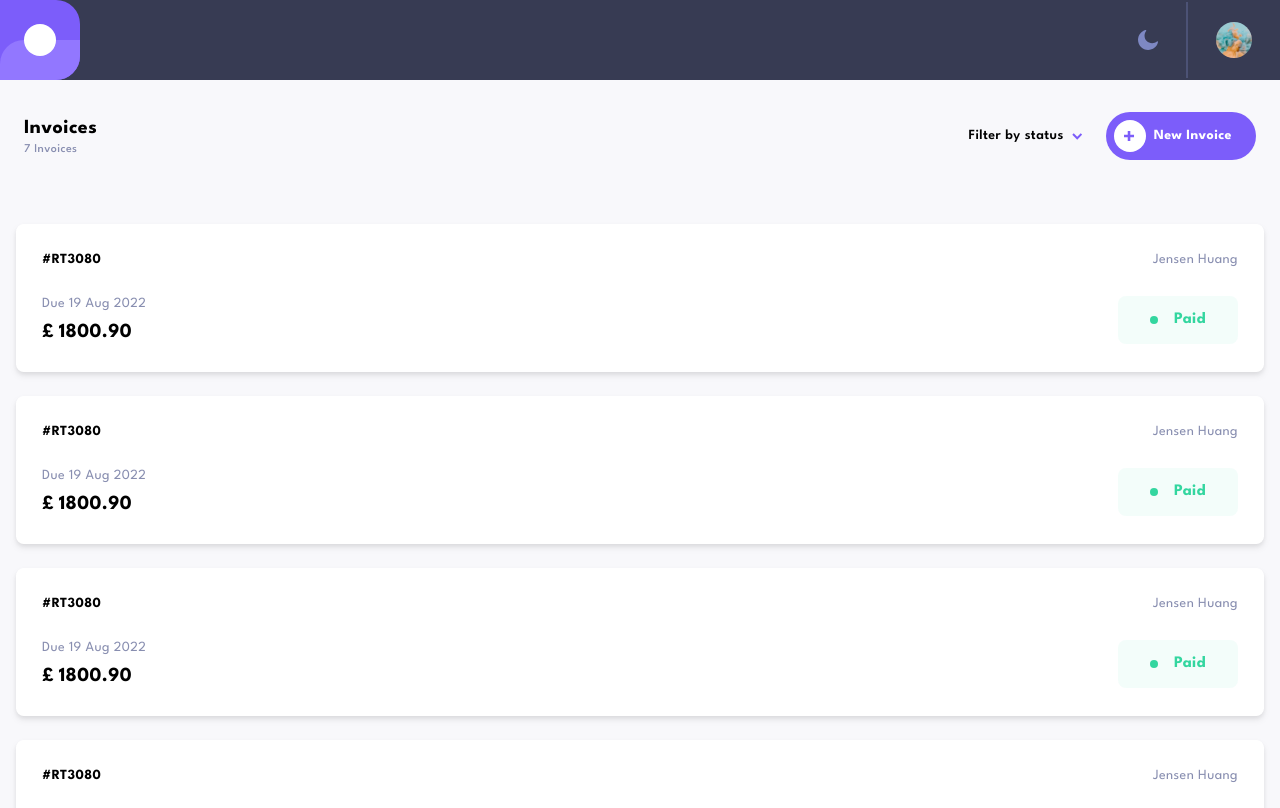
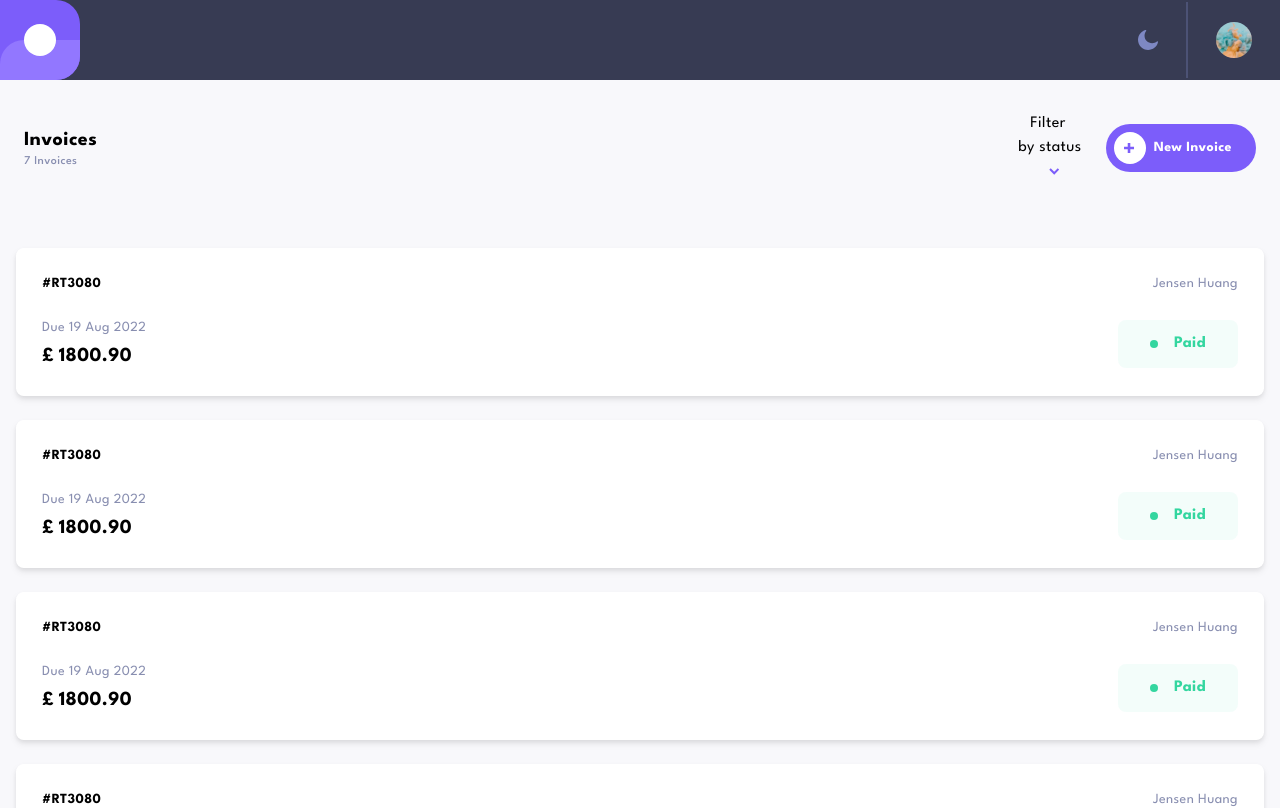
Before and after one commit to arronrees/invoice-app, a Next.js app: page / in a window 1280 px wide. Shown: the top 808 px of the page. Built offline with nearby package versions, Linux system fonts and the light colour scheme.

Commit message:
Changed filter form to headlessui

```diff
--- a/components/headline/Filter.jsx
+++ b/components/headline/Filter.jsx
@@ -1,38 +1,9 @@
-import { useState } from 'react';
-import FilterForm from './FilterForm';
+import FilterPopup from './FilterPopup';
 
 export default function Filter() {
-  const [filterActive, setFilterActive] = useState(false);
-
   return (
     <div className='ml-auto mr-6 relative'>
-      <button
-        type='button'
-        className='flex items-center font-semibold text-sm'
-        onClick={() => setFilterActive(!filterActive)}
-      >
-        <span className='sm:pr-1'>Filter</span>
-        <span className='hidden sm:block'>by status</span>
-        <span className='ml-2'>
-          <svg
-            width='10'
-            height='7'
-            viewBox='0 0 10 7'
-            fill='none'
-            xmlns='http://www.w3.org/2000/svg'
-            className={`transition duration-300 ${
-              filterActive ? 'rotate-180' : ''
-            }`}
-          >
-            <path
-              d='M1 1L5.2279 5.2279L9.4558 1'
-              stroke='#7C5DFA'
-              strokeWidth='2'
-            />
-          </svg>
-        </span>
-      </button>
-      <FilterForm filterActive={filterActive} />
+      <FilterPopup />
     </div>
   );
 }
--- a/components/headline/FilterForm.jsx
+++ b/components/headline/FilterForm.jsx
@@ -1,14 +1,8 @@
 import FilterFormInput from './FilterFormInput';
 
-export default function FilterForm({ filterActive }) {
+export default function FilterForm() {
   return (
-    <form
-      className={`absolute shadow-xs drop-shadow-xl p-6 pr-20 bg-white rounded-lg left-1/2 -translate-x-1/2 transition duration-300 z-10 ${
-        filterActive
-          ? 'opacity-100 visible pointer-events-auto'
-          : 'opacity-0 invisible pointer-events-none'
-      }`}
-    >
+    <form className='absolute shadow-xs drop-shadow-xl p-6 pr-20 bg-white rounded-lg left-1/2 -translate-x-1/2 transition duration-300 z-10'>
       <FilterFormInput id='draft' name='draft' text='Draft' />
       <FilterFormInput id='pending' name='pending' text='Pending' />
       <FilterFormInput id='paid' name='paid' text='Paid' />
--- /dev/null
+++ b/components/headline/FilterPopup.jsx
@@ -0,0 +1,33 @@
+import { Popover } from '@headlessui/react';
+import FilterForm from './FilterForm';
+
+export default function FilterPopup() {
+  return (
+    <Popover className='relative'>
+      <Popover.Button>
+        <span className='sm:pr-1'>Filter</span>
+        <span className='hidden sm:block'>by status</span>
+        <span className='ml-2'>
+          <svg
+            width='10'
+            height='7'
+            viewBox='0 0 10 7'
+            fill='none'
+            xmlns='http://www.w3.org/2000/svg'
+            className='transition duration-300'
+          >
+            <path
+              d='M1 1L5.2279 5.2279L9.4558 1'
+              stroke='#7C5DFA'
+              strokeWidth='2'
+            />
+          </svg>
+        </span>
+      </Popover.Button>
+
+      <Popover.Panel className='absolute z-10'>
+        <FilterForm />
+      </Popover.Panel>
+    </Popover>
+  );
+}
--- a/package.json
+++ b/package.json
@@ -9,6 +9,7 @@
     "lint": "next lint"
   },
   "dependencies": {
+    "@headlessui/react": "^1.6.2",
     "@tailwindcss/forms": "^0.5.2",
     "next": "12.1.6",
     "react": "18.1.0",
```
Also changed, not shown: 1 other file (tests, documents, lock files or other folders).
